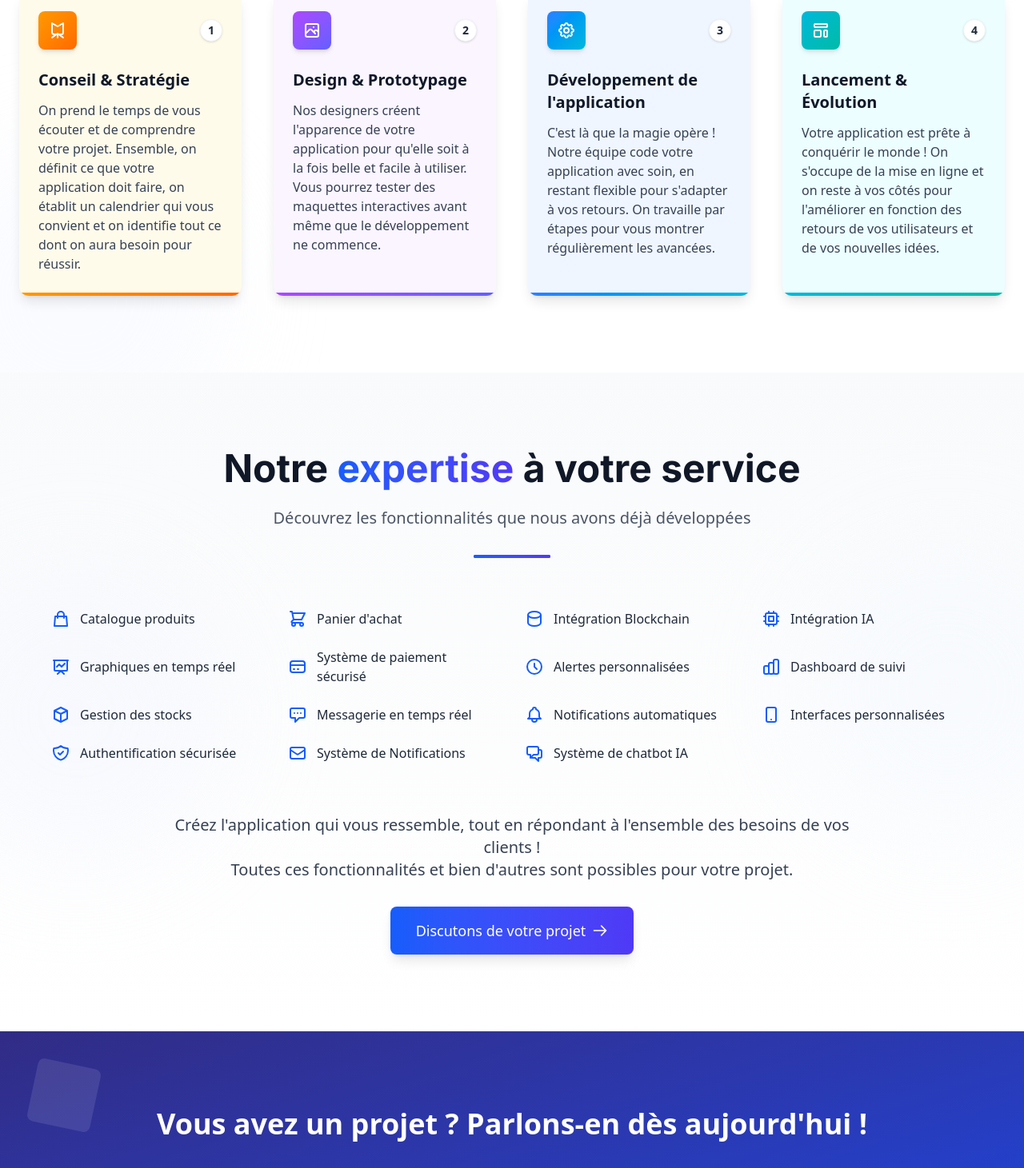
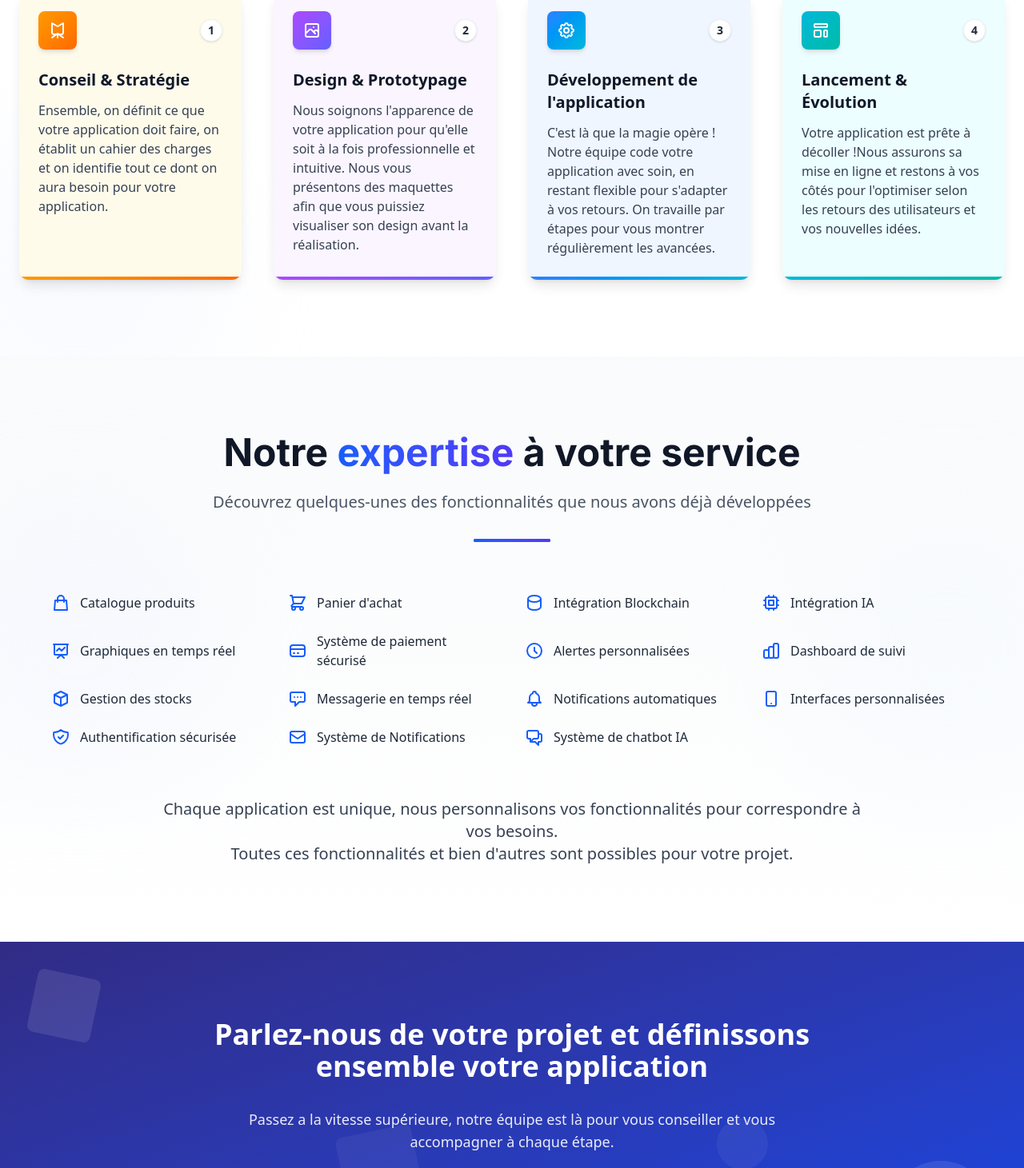
Before and after one commit to Lodgic-LLC/Landing-Website, a Next.js app: page / in a window 1280 px wide. Shown: the part 1244-2705 px from the top of the page at 80% size. Built offline with nearby package versions, Linux system fonts and the light colour scheme.

Commit message:
update text Home

```diff
--- a/src/components/pages/home/Features.tsx
+++ b/src/components/pages/home/Features.tsx
@@ -6,7 +6,7 @@ export default function Features() {
       id: 1,
       title: "Conseil & Stratégie",
       description:
-        "On prend le temps de vous écouter et de comprendre votre projet. Ensemble, on définit ce que votre application doit faire, on établit un calendrier qui vous convient et on identifie tout ce dont on aura besoin pour réussir.",
+        "Ensemble, on définit ce que votre application doit faire, on établit un cahier des charges et on identifie tout ce dont on aura besoin pour votre application.",
       icon: (
         <svg
           className="w-6 h-6 text-white"
@@ -32,7 +32,7 @@ export default function Features() {
       id: 2,
       title: "Design & Prototypage",
       description:
-        "Nos designers créent l'apparence de votre application pour qu'elle soit à la fois belle et facile à utiliser. Vous pourrez tester des maquettes interactives avant même que le développement ne commence.",
+        "Nous soignons l'apparence de votre application pour qu'elle soit à la fois professionnelle et intuitive. Nous vous présentons des maquettes afin que vous puissiez visualiser son design avant la réalisation.",
       icon: (
         <svg
           className="w-6 h-6 text-white"
@@ -91,7 +91,7 @@ export default function Features() {
       id: 4,
       title: "Lancement & Évolution",
       description:
-        "Votre application est prête à conquérir le monde ! On s'occupe de la mise en ligne et on reste à vos côtés pour l'améliorer en fonction des retours de vos utilisateurs et de vos nouvelles idées.",
+        "Votre application est prête à décoller !Nous assurons sa mise en ligne et restons à vos côtés pour l'optimiser selon les retours des utilisateurs et vos nouvelles idées.",
       icon: (
         <svg
           className="w-6 h-6 text-white"
@@ -147,9 +147,7 @@ export default function Features() {
             à chaque étape de la réalisation de votre application
           </h2>
           <p className="text-xl text-gray-600 max-w-3xl mx-auto">
-            De la conception à la mise en production, notre équipe d'experts
-            vous guide à chaque étape pour transformer votre vision en une
-            solution digitale performante.
+          De la conception à la livraison, nous vous accompagnons à chaque étape pour concrétiser votre application.
           </p>
           <div className="w-24 h-1 bg-gradient-to-r from-blue-600 to-indigo-600 mx-auto rounded-full mt-8"></div>
         </div>
--- a/src/components/pages/home/Process.tsx
+++ b/src/components/pages/home/Process.tsx
@@ -337,7 +337,8 @@ export default function Process() {
             à votre service
           </h2>
           <p className="text-xl text-gray-600 max-w-3xl mx-auto mb-8">
-            Découvrez les fonctionnalités que nous avons déjà développées
+            Découvrez quelques-unes des fonctionnalités que nous avons déjà
+            développées
           </p>
           <div className="relative h-1 w-24 mx-auto">
             <div className="absolute inset-0 bg-[#2563EB] rounded-full"></div>
@@ -369,33 +370,13 @@ export default function Process() {
         </div>
 
         <div className="mt-16 text-center" data-aos="fade-up">
-          <p className="text-xl text-gray-700 max-w-4xl mx-auto mb-8">
-            Créez l'application qui vous ressemble, tout en répondant à
-            l'ensemble des besoins de vos clients !
+          <p className="text-xl text-gray-700 max-w-4xl mx-auto">
+            Chaque application est unique, nous personnalisons vos
+            fonctionnalités pour correspondre à vos besoins.
             <br />
             Toutes ces fonctionnalités et bien d'autres sont possibles pour
             votre projet.
           </p>
-          <Link
-            href="/contact"
-            className="inline-flex items-center justify-center px-8 py-4 text-lg font-medium text-white bg-gradient-to-r from-blue-600 to-indigo-600 rounded-lg shadow-lg hover:shadow-xl transform hover:-translate-y-1 transition-all duration-300"
-          >
-            Discutons de votre projet
-            <svg
-              className="w-5 h-5 ml-2"
-              fill="none"
-              stroke="currentColor"
-              viewBox="0 0 24 24"
-              xmlns="http://www.w3.org/2000/svg"
-            >
-              <path
-                strokeLinecap="round"
-                strokeLinejoin="round"
-                strokeWidth="2"
-                d="M14 5l7 7m0 0l-7 7m7-7H3"
-              ></path>
-            </svg>
-          </Link>
         </div>
       </div>
     </section>
--- a/src/components/pages/home/ProjectCTA.tsx
+++ b/src/components/pages/home/ProjectCTA.tsx
@@ -19,7 +19,7 @@ export default function ProjectCTA() {
             className="text-2xl sm:text-3xl md:text-4xl font-bold text-white mb-6 md:mb-8"
             data-aos="fade-up"
           >
-                        Vous avez un projet ? Parlons-en dès aujourd'hui !
+            Parlez-nous de votre projet et définissons ensemble votre application
           </h2>
 
           <p
@@ -27,8 +27,7 @@ export default function ProjectCTA() {
             data-aos="fade-up"
             data-aos-delay="50"
           >
-                        Passez a la vitesse supérieure avec votre projet. Notre équipe est
-                        la pour vous conseiller et vous accompagner.
+            Passez a la vitesse supérieure, notre équipe est là pour vous conseiller et vous accompagner à chaque étape.
           </p>
 
           <div
@@ -54,5 +53,5 @@ export default function ProjectCTA() {
         </div>
       </div>
     </section>
-    )
+  );
 }
```
Lines whose indentation alone changed are shown as unchanged.
